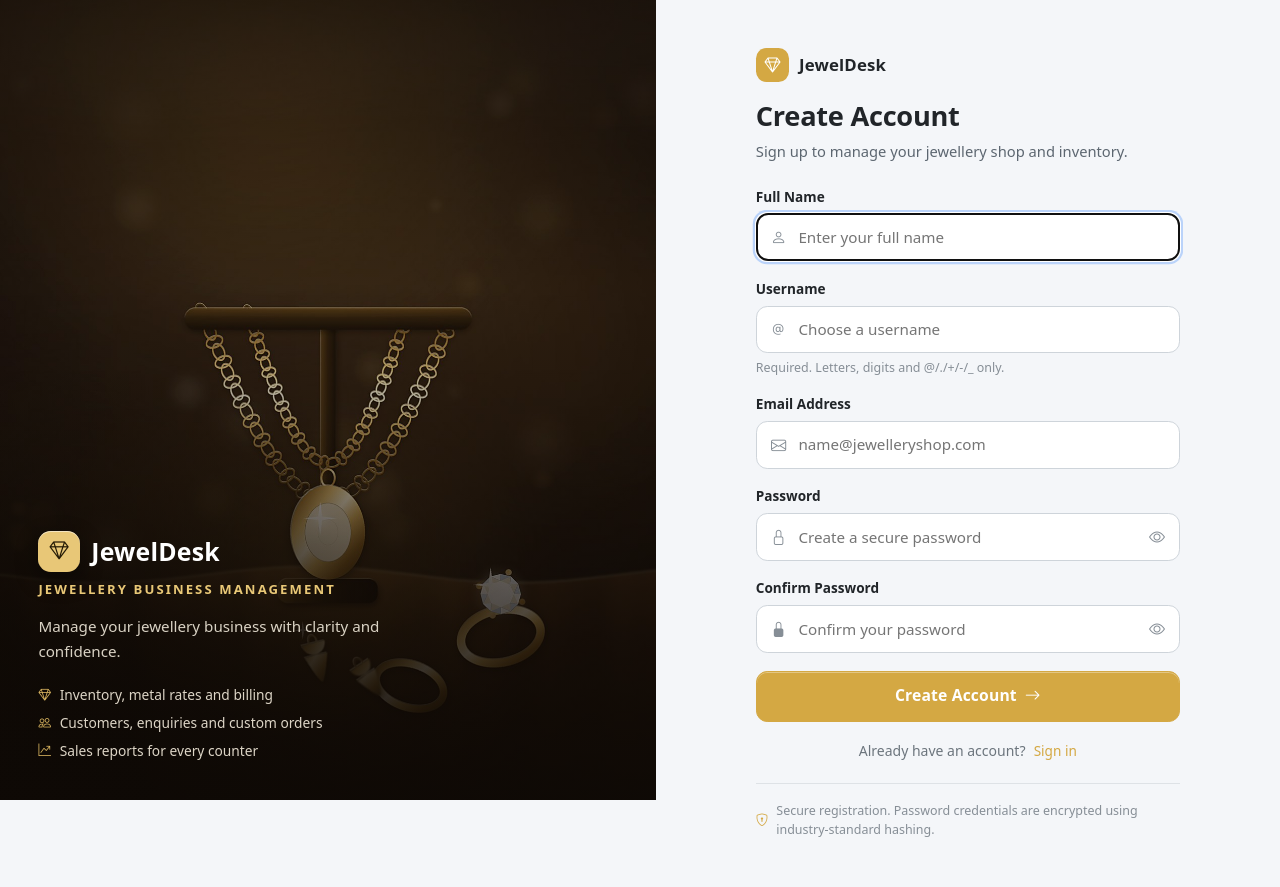
After one commit to Saloni2915/JwelDesk, a Django app: page /accounts/signup/ in a window 1280 px wide. The commit adds this page. Run offline with Django 5.2, Linux system fonts and the light colour scheme.

Commit message:
sign up option in login

```diff
--- a/accounts/forms.py
+++ b/accounts/forms.py
@@ -1,5 +1,10 @@
 from django import forms
-from django.contrib.auth.forms import PasswordResetForm, SetPasswordForm
+from django.contrib.auth import get_user_model
+from django.contrib.auth.forms import (
+    PasswordResetForm,
+    SetPasswordForm,
+    UserCreationForm,
+)
 import re
 
 from .models import CompanySettings
@@ -28,6 +33,86 @@ class JewelDeskSetPasswordForm(SetPasswordForm):
                 self.fields[field].widget.attrs.update({
                     'class': 'jd-auth__control jd-auth__control--password',
                 })
+
+
+class JewelDeskSignUpForm(UserCreationForm):
+    """User registration form styled for JewelDesk auth panels."""
+
+    first_name = forms.CharField(
+        label='Full Name',
+        max_length=150,
+        required=True,
+        widget=forms.TextInput(attrs={
+            'class': 'jd-auth__control',
+            'placeholder': 'Enter your full name',
+            'autocomplete': 'name',
+            'autofocus': True,
+        }),
+    )
+    email = forms.EmailField(
+        label='Email Address',
+        max_length=254,
+        required=True,
+        widget=forms.EmailInput(attrs={
+            'class': 'jd-auth__control',
+            'placeholder': 'name@jewelleryshop.com',
+            'autocomplete': 'email',
+        }),
+    )
+
+    class Meta(UserCreationForm.Meta):
+        model = get_user_model()
+        fields = ('first_name', 'username', 'email')
+
+    def __init__(self, *args, **kwargs):
+        super().__init__(*args, **kwargs)
+        if 'username' in self.fields:
+            self.fields['username'].label = 'Username'
+            self.fields['username'].widget.attrs.update({
+                'class': 'jd-auth__control',
+                'placeholder': 'Choose a username',
+                'autocomplete': 'username',
+                'autocapitalize': 'none',
+                'autocorrect': 'off',
+                'spellcheck': 'false',
+            })
+            self.fields['username'].help_text = (
+                'Required. 150 characters or fewer. Letters, digits and @/./+/-/_ only.'
+            )
+        if 'password1' in self.fields:
+            self.fields['password1'].label = 'Password'
+            self.fields['password1'].widget.attrs.update({
+                'class': 'jd-auth__control jd-auth__control--password',
+                'placeholder': 'Create a secure password',
+                'autocomplete': 'new-password',
+            })
+        if 'password2' in self.fields:
+            self.fields['password2'].label = 'Confirm Password'
+            self.fields['password2'].widget.attrs.update({
+                'class': 'jd-auth__control jd-auth__control--password',
+                'placeholder': 'Confirm your password',
+                'autocomplete': 'new-password',
+            })
+
+    def clean_email(self):
+        email = (self.cleaned_data.get('email') or '').strip().lower()
+        if not email:
+            raise forms.ValidationError('Email address is required.')
+        User = get_user_model()
+        if User.objects.filter(email__iexact=email).exists():
+            raise forms.ValidationError(
+                'An account with this email address already exists. Please sign in or reset your password.'
+            )
+        return email
+
+    def save(self, commit=True):
+        user = super().save(commit=False)
+        user.first_name = (self.cleaned_data.get('first_name') or '').strip()
+        user.email = (self.cleaned_data.get('email') or '').strip().lower()
+        if commit:
+            user.save()
+        return user
+
 
 
 COMPANY_NAME_MAX = 200
--- a/accounts/templates/accounts/login.html
+++ b/accounts/templates/accounts/login.html
@@ -115,6 +115,11 @@
                     </button>
                 </form>
 
+                <div class="text-center mt-3" id="jd-signup-prompt">
+                    <span class="text-secondary small">Don't have an account?</span>
+                    <a href="{% url 'accounts:signup' %}" class="jd-auth__link ms-1" id="jd-signup-link">Sign Up</a>
+                </div>
+
                 <p class="jd-auth__foot">
                     <i class="bi bi-shield-lock" aria-hidden="true"></i>
                     <span>Secure sign-in. Access is limited to your shop's staff accounts.</span>
--- /dev/null
+++ b/accounts/templates/accounts/signup.html
@@ -0,0 +1,204 @@
+{% load static %}
+<!DOCTYPE html>
+<html lang="en">
+<head>
+    <meta charset="UTF-8">
+    <meta name="viewport" content="width=device-width, initial-scale=1.0">
+    <title>Create Account — JewelDesk</title>
+    <!-- Bootstrap 5 CSS -->
+    <link href="https://cdn.jsdelivr.net/npm/bootstrap@5.3.3/dist/css/bootstrap.min.css" rel="stylesheet">
+    <!-- Bootstrap Icons -->
+    <link href="https://cdn.jsdelivr.net/npm/bootstrap-icons@1.11.3/font/bootstrap-icons.css" rel="stylesheet">
+    <!-- Shared theme tokens (light / dark / gold) -->
+    <link href="{% static 'css/style.css' %}" rel="stylesheet">
+    <!-- Login & Auth page styles -->
+    <link href="{% static 'css/login.css' %}" rel="stylesheet">
+    <!-- Apply the saved theme before first paint (same system as base.html) -->
+    <script>
+        (function () {
+            var t = localStorage.getItem('jd-theme') || 'light';
+            document.documentElement.setAttribute('data-theme', t);
+            document.cookie = 'jd-theme=' + t + '; path=/; max-age=31536000; SameSite=Lax';
+        })();
+    </script>
+</head>
+<body class="jd-auth">
+    <div class="jd-auth__shell">
+
+        <!-- Left: jewellery showroom visual (decorative) -->
+        <aside class="jd-auth__visual" role="img"
+               aria-label="Gold necklaces, a pendant, rings and earrings displayed on a warm, softly lit jewellery counter">
+            <div class="jd-auth__scrim" aria-hidden="true"></div>
+            <div class="jd-auth__visual-inner">
+                <div class="jd-auth__brand">
+                    <span class="jd-auth__brand-mark"><i class="bi bi-gem"></i></span>
+                    <span class="jd-auth__brand-name">JewelDesk</span>
+                </div>
+                <p class="jd-auth__tagline">Jewellery Business Management</p>
+                <p class="jd-auth__support">Manage your jewellery business with clarity and confidence.</p>
+                <ul class="jd-auth__points">
+                    <li><i class="bi bi-gem"></i> Inventory, metal rates and billing</li>
+                    <li><i class="bi bi-people"></i> Customers, enquiries and custom orders</li>
+                    <li><i class="bi bi-graph-up-arrow"></i> Sales reports for every counter</li>
+                </ul>
+            </div>
+        </aside>
+
+        <!-- Right: sign-up card -->
+        <main class="jd-auth__panel">
+            <div class="jd-auth__card">
+                <p class="jd-auth__logo">
+                    <span class="jd-auth__logo-mark"><i class="bi bi-gem" aria-hidden="true"></i></span>
+                    <span>JewelDesk</span>
+                </p>
+
+                <h1 class="jd-auth__title">Create Account</h1>
+                <p class="jd-auth__subtitle">Sign up to manage your jewellery shop and inventory.</p>
+
+                {% if messages %}
+                <div class="mb-3">
+                    {% for message in messages %}
+                    <div class="alert alert-{{ message.tags }} jd-auth__notice" role="status">
+                        <i class="bi bi-info-circle" aria-hidden="true"></i>
+                        <span>{{ message }}</span>
+                    </div>
+                    {% endfor %}
+                </div>
+                {% endif %}
+
+                {% if form.errors %}
+                <div class="jd-auth__alert" role="alert" id="jd-signup-error">
+                    <i class="bi bi-exclamation-triangle" aria-hidden="true"></i>
+                    <div>
+                        {% for field in form %}
+                            {% for error in field.errors %}
+                                <div>{{ error }}</div>
+                            {% endfor %}
+                        {% endfor %}
+                        {% for error in form.non_field_errors %}
+                            <div>{{ error }}</div>
+                        {% endfor %}
+                    </div>
+                </div>
+                {% endif %}
+
+                <form method="post" novalidate>
+                    {% csrf_token %}
+
+                    <div class="jd-auth__field">
+                        <label class="jd-auth__label" for="id_first_name">Full Name</label>
+                        <div class="jd-auth__input">
+                            <i class="bi bi-person jd-auth__icon" aria-hidden="true"></i>
+                            <input type="text" name="first_name" id="id_first_name"
+                                   class="jd-auth__control" placeholder="Enter your full name"
+                                   autocomplete="name" autofocus required
+                                   value="{{ form.first_name.value|default_if_none:'' }}"
+                                   {% if form.first_name.errors %}aria-invalid="true" aria-describedby="jd-signup-error"{% endif %}>
+                        </div>
+                    </div>
+
+                    <div class="jd-auth__field">
+                        <label class="jd-auth__label" for="id_username">Username</label>
+                        <div class="jd-auth__input">
+                            <i class="bi bi-at jd-auth__icon" aria-hidden="true"></i>
+                            <input type="text" name="username" id="id_username"
+                                   class="jd-auth__control" placeholder="Choose a username"
+                                   autocomplete="username" autocapitalize="none"
+                                   autocorrect="off" spellcheck="false" required
+                                   value="{{ form.username.value|default_if_none:'' }}"
+                                   {% if form.username.errors %}aria-invalid="true" aria-describedby="jd-signup-error"{% endif %}>
+                        </div>
+                        <div class="jd-auth__help-text">
+                            Required. Letters, digits and @/./+/-/_ only.
+                        </div>
+                    </div>
+
+                    <div class="jd-auth__field">
+                        <label class="jd-auth__label" for="id_email">Email Address</label>
+                        <div class="jd-auth__input">
+                            <i class="bi bi-envelope jd-auth__icon" aria-hidden="true"></i>
+                            <input type="email" name="email" id="id_email"
+                                   class="jd-auth__control" placeholder="name@jewelleryshop.com"
+                                   autocomplete="email" required
+                                   value="{{ form.email.value|default_if_none:'' }}"
+                                   {% if form.email.errors %}aria-invalid="true" aria-describedby="jd-signup-error"{% endif %}>
+                        </div>
+                    </div>
+
+                    <div class="jd-auth__field">
+                        <label class="jd-auth__label" for="id_password1">Password</label>
+                        <div class="jd-auth__input">
+                            <i class="bi bi-lock jd-auth__icon" aria-hidden="true"></i>
+                            <input type="password" name="password1" id="id_password1"
+                                   class="jd-auth__control jd-auth__control--password"
+                                   placeholder="Create a secure password" autocomplete="new-password"
+                                   required
+                                   {% if form.password1.errors %}aria-invalid="true" aria-describedby="jd-signup-error"{% endif %}>
+                            <button type="button" class="jd-auth__toggle" id="jd-toggle-pwd1"
+                                    aria-label="Show password" aria-pressed="false"
+                                    aria-controls="id_password1">
+                                <i class="bi bi-eye" aria-hidden="true"></i>
+                            </button>
+                        </div>
+                    </div>
+
+                    <div class="jd-auth__field">
+                        <label class="jd-auth__label" for="id_password2">Confirm Password</label>
+                        <div class="jd-auth__input">
+                            <i class="bi bi-lock-fill jd-auth__icon" aria-hidden="true"></i>
+                            <input type="password" name="password2" id="id_password2"
+                                   class="jd-auth__control jd-auth__control--password"
+                                   placeholder="Confirm your password" autocomplete="new-password"
+                                   required
+                                   {% if form.password2.errors %}aria-invalid="true" aria-describedby="jd-signup-error"{% endif %}>
+                            <button type="button" class="jd-auth__toggle" id="jd-toggle-pwd2"
+                                    aria-label="Show password" aria-pressed="false"
+                                    aria-controls="id_password2">
+                                <i class="bi bi-eye" aria-hidden="true"></i>
+                            </button>
+                        </div>
+                    </div>
+
+                    <button type="submit" class="jd-auth__submit">
+                        Create Account
+                        <i class="bi bi-arrow-right" aria-hidden="true"></i>
+                    </button>
+                </form>
+
+                <div class="text-center mt-3">
+                    <span class="text-secondary small">Already have an account?</span>
+                    <a href="{% url 'accounts:login' %}" class="jd-auth__link ms-1" id="jd-back-to-login">Sign in</a>
+                </div>
+
+                <p class="jd-auth__foot">
+                    <i class="bi bi-shield-lock" aria-hidden="true"></i>
+                    <span>Secure registration. Password credentials are encrypted using industry-standard hashing.</span>
+                </p>
+            </div>
+        </main>
+    </div>
+
+    <script>
+        // Setup toggle buttons for password inputs
+        [
+            { toggle: 'jd-toggle-pwd1', input: 'id_password1' },
+            { toggle: 'jd-toggle-pwd2', input: 'id_password2' }
+        ].forEach(function(item) {
+            var btn = document.getElementById(item.toggle);
+            var inp = document.getElementById(item.input);
+            if (!btn || !inp) return;
+            var visible = false;
+            btn.addEventListener('click', function() {
+                visible = !visible;
+                inp.type = visible ? 'text' : 'password';
+                btn.setAttribute('aria-pressed', visible ? 'true' : 'false');
+                btn.setAttribute('aria-label', visible ? 'Hide password' : 'Show password');
+                var icon = btn.querySelector('i');
+                if (icon) {
+                    icon.className = visible ? 'bi bi-eye-slash' : 'bi bi-eye';
+                }
+            });
+        });
+    </script>
+</body>
+</html>
--- a/accounts/urls.py
+++ b/accounts/urls.py
@@ -6,6 +6,7 @@ app_name = 'accounts'
 
 urlpatterns = [
     path('login/', views.login_view, name='login'),
+    path('signup/', views.signup_view, name='signup'),
     path('logout/', views.logout_view, name='logout'),
     path('company-settings/', views.company_settings, name='company_settings'),
     path('settings/themes/', views.themes, name='themes'),
--- a/accounts/views.py
+++ b/accounts/views.py
@@ -14,6 +14,7 @@ from .forms import (
     CompanySettingsForm,
     JewelDeskPasswordResetForm,
     JewelDeskSetPasswordForm,
+    JewelDeskSignUpForm,
 )
 from .models import CompanySettings
 
@@ -87,6 +88,26 @@ def _login_view(request):
 login_view = _login_view
 
 
+def signup_view(request):
+    """Render the registration card and handle user account creation."""
+    if request.user.is_authenticated:
+        return redirect('dashboard')
+
+    if request.method == 'POST':
+        form = JewelDeskSignUpForm(request.POST)
+        if form.is_valid():
+            form.save()
+            messages.success(
+                request,
+                'Your account has been created successfully! You can now sign in with your credentials.'
+            )
+            return redirect('accounts:login')
+    else:
+        form = JewelDeskSignUpForm()
+
+    return render(request, 'accounts/signup.html', {'form': form})
+
+
 def logout_view(request):
     """Log the user out.
 
--- a/config/urls.py
+++ b/config/urls.py
@@ -20,6 +20,8 @@ from django.conf import settings
 from django.conf.urls.static import static
 
 from accounts.views import (
+    login_view,
+    signup_view,
     password_reset_view,
     password_reset_done_view,
     password_reset_confirm_view,
@@ -35,6 +37,7 @@ urlpatterns = [
     path('', include('sales.urls')),
 
     # Direct URL aliases for compatibility with Django auth defaults
+    path('accounts/signup/', signup_view, name='signup'),
     path('accounts/password-reset/', password_reset_view, name='password_reset'),
     path('accounts/password-reset/done/', password_reset_done_view, name='password_reset_done'),
     path('accounts/password-reset/confirm/<uidb64>/<token>/', password_reset_confirm_view, name='password_reset_confirm'),
@@ -42,6 +45,7 @@ urlpatterns = [
 ]
 
 
+
 if settings.DEBUG:
     # Serve uploaded media files in development only.
     urlpatterns += static(settings.MEDIA_URL, document_root=settings.MEDIA_ROOT)
```
Also changed, not shown: accounts/tests.py (+194 -0 lines).
